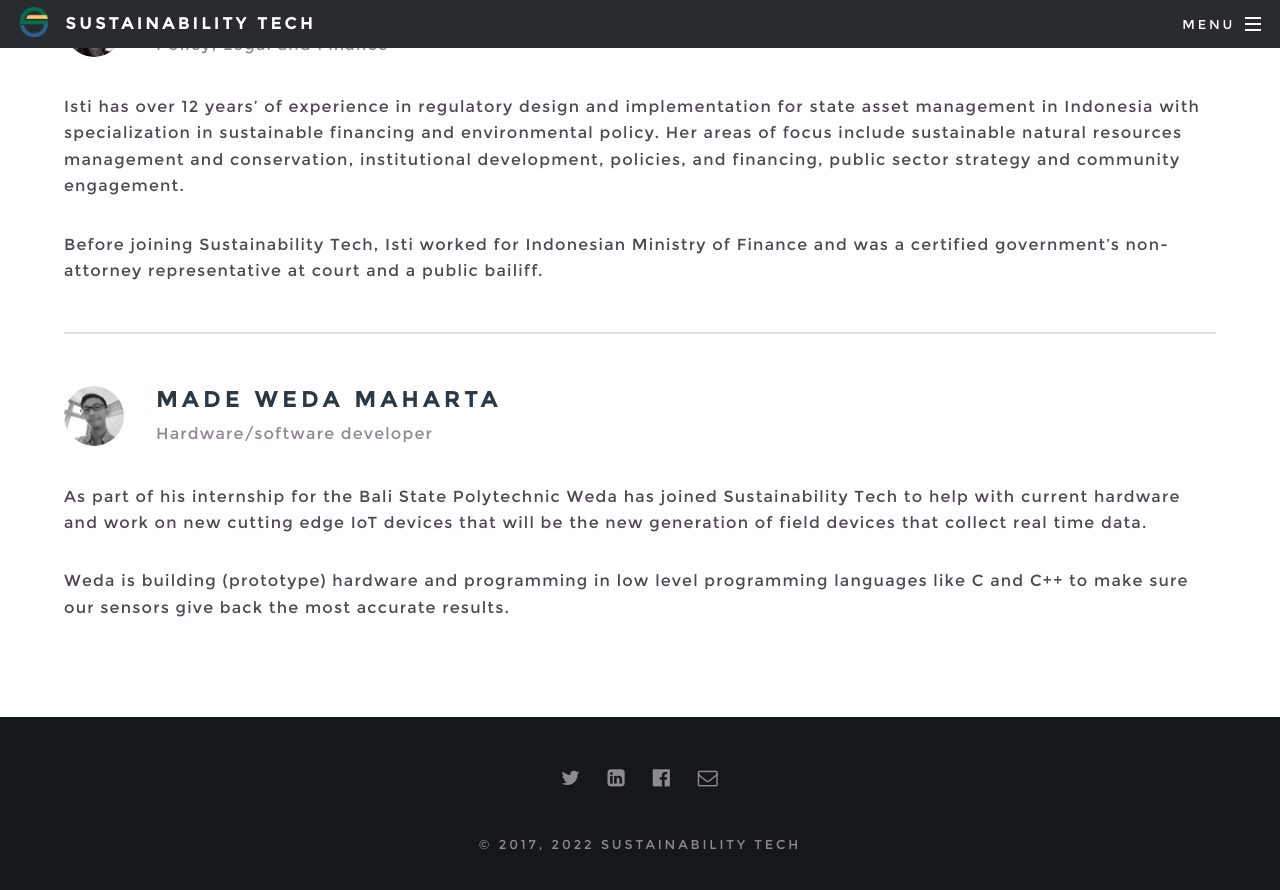
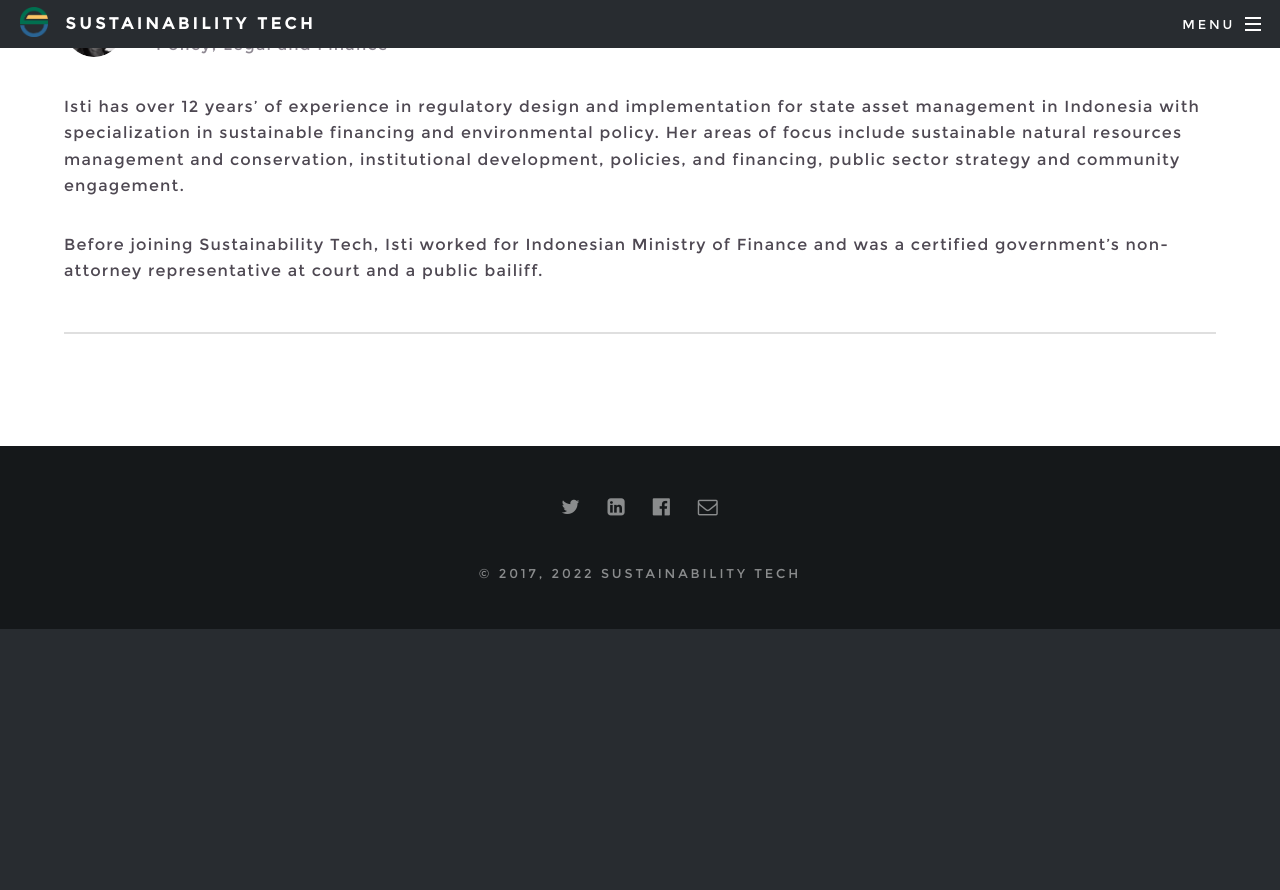
Before and after one commit to sustainability-tech/sustainability-tech.github.io, a Jekyll site: the page built from team.md, in a window 1280 px wide and 900 px high, scrolled down 1824 px. Shown: the top 890 px of the window. Built offline with Jekyll 4.4.1, drawn with Linux system fonts in a browser that asks for light colours; after the commit the page ends 2453 px from its top, so only the background shows below that.

```diff
--- a/team.md
+++ b/team.md
@@ -45,12 +45,3 @@ Isti has over 12 years’ of experience in regulatory design and implementation
 Before joining Sustainability Tech, Isti worked for Indonesian Ministry of Finance and was a certified government’s non-attorney representative at court and a public bailiff.
 
 ---
-
-<span class="avatar image left"><img src="/images/weda.jpg" alt="Roy Niels" /></span>
-<header>
-  <h2>Made Weda Maharta</h2>
-  <p>Hardware/software developer</p>
-</header>
-As part of his internship for the Bali State Polytechnic Weda has joined Sustainability Tech to help with current hardware and work on new cutting edge IoT devices that will be the new generation of field devices that collect real time data.
-
-Weda is building (prototype) hardware and programming in low level programming languages like C and C++ to make sure our sensors give back the most accurate results.
```
Also changed, not shown: other parts of team.md (+1 -1 lines), background.md (+1 -1 lines), firebase.json (added, +10 -0 lines), 9 other files.
